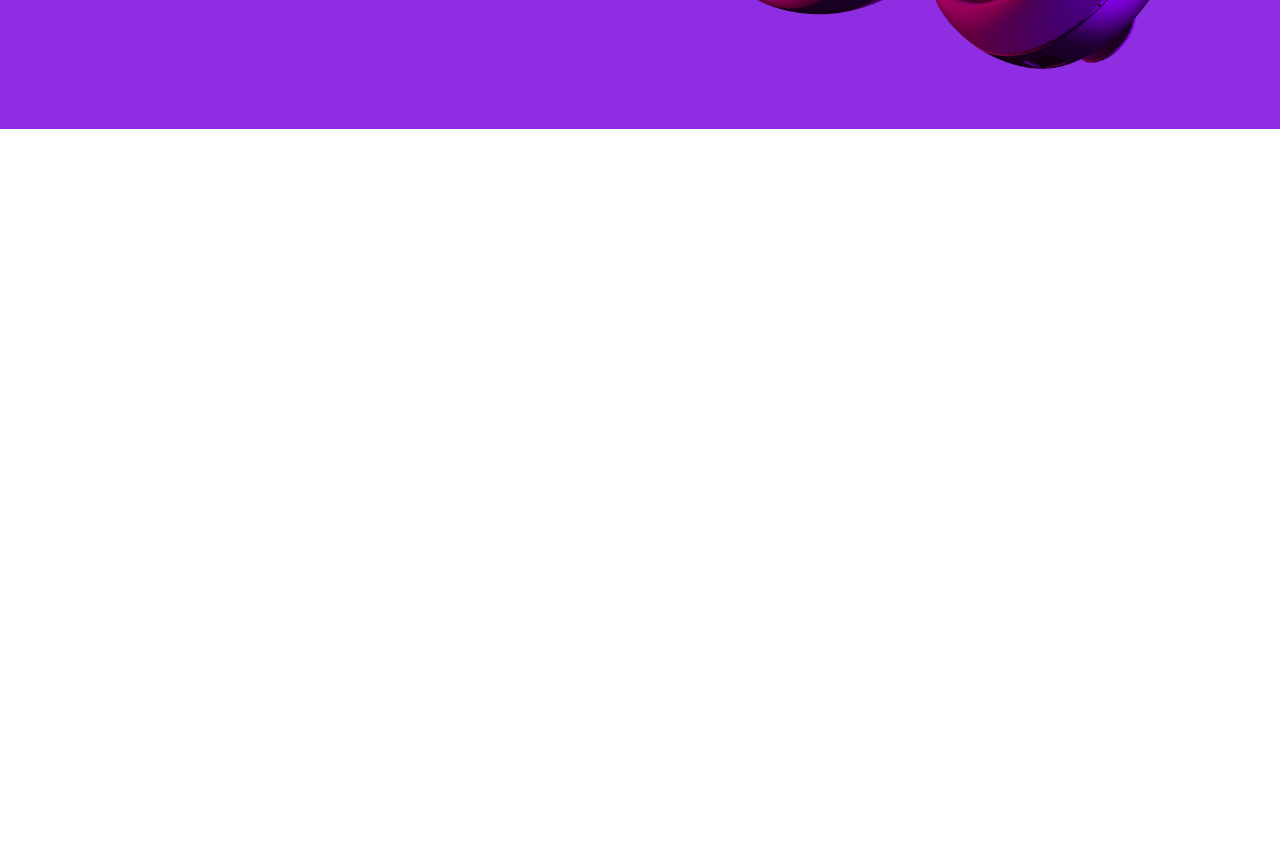
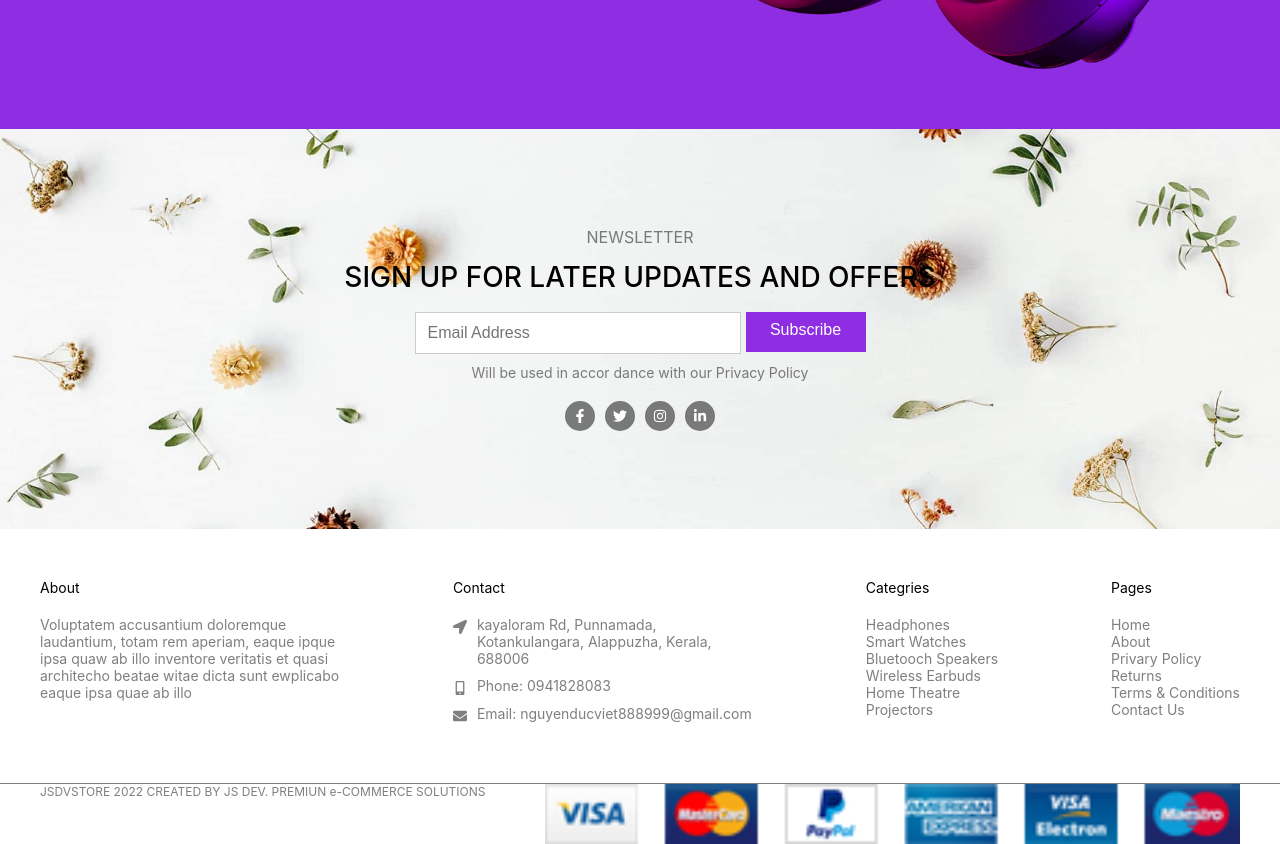
Before and after one commit to vietnguyen999/Project-Cart, a React (Create React App) app: page / in a window 1280 px wide. Shown: the part 720-1564 px from the top of the page. Before the commit the page ends 849 px from the top, so only its background shows below. Built offline with nearby package versions, Linux system fonts and the light colour scheme.

Commit message:
container Footer

```diff
--- a/src/components/Footer/Footer.jsx
+++ b/src/components/Footer/Footer.jsx
@@ -0,0 +1,69 @@
+import React from 'react'
+import {FaMobileAlt} from "react-icons/fa"
+import {FaEnvelope} from "react-icons/fa"
+import {FaLocationArrow} from "react-icons/fa"
+import Payment from "../../assets/payments.png"
+import "./Footer.scss";
+function Footer() {
+  return (
+    <div className="footer">
+        <div className="footer-content">
+            <div className="col">
+                <div className="title">About</div>
+                <div className="text">
+                    Voluptatem accusantium doloremque laudantium, totam rem
+                    aperiam, eaque ipque ipsa quaw ab illo inventore veritatis et
+                    quasi architecho beatae witae dicta sunt ewplicabo eaque
+                    ipsa quae ab illo
+                </div>
+            </div>
+            <div className="col">
+                <div className="title">Contact</div>
+                <div className="c-item">
+                    <FaLocationArrow/>
+                    <div className="text">
+                        kayaloram Rd, Punnamada, Kotankulangara, Alappuzha,
+                        Kerala, 688006
+                    </div>
+                </div>
+                <div className="c-item">
+                    <FaMobileAlt/>
+                    <div className="text">Phone: 0941828083</div>
+                </div>
+                <div className="c-item">
+                    <FaEnvelope/>
+                    <div className="text">Email: nguyenducviet888999@gmail.com</div>
+                </div>
+            </div>
+            <div className="col">
+                <div className="title">Categries</div>
+                <div className="text">Headphones</div>
+                <div className="text">Smart Watches</div>
+                <div className="text">Bluetooch Speakers</div>
+                <div className="text">Wireless Earbuds</div>
+                <div className="text">Home Theatre</div>
+                <div className="text">Projectors</div>
+            </div>
+            <div className="col">
+                <div className="title">Pages</div>
+                <div className="text">Home</div>
+                <div className="text">About</div>
+                <div className="text">Privary Policy</div>
+                <div className="text">Returns</div>
+                <div className="text">Terms & Conditions</div>
+                <div className="text">Contact Us</div>
+            </div>
+        </div>
+        <div className="bottom-bar">
+            <div className="bottom-bar-content">
+                <div className="text">
+                    JSDVSTORE 2022 CREATED BY JS DEV. PREMIUN e-COMMERCE SOLUTIONS
+                </div>
+                <img src={Payment} alt=''/>
+            </div>
+        </div>
+    </div>
+  )
+}
+
+export default Footer
--- a/src/components/Footer/Footer.scss
+++ b/src/components/Footer/Footer.scss
@@ -0,0 +1,69 @@
+@import "../../css-config/mixins.scss";
+.footer{
+    width: 100%;
+    .footer-content{
+        padding: 50px 20px;
+        max-width: 1200px;
+        margin: 0 auto;
+        display: flex;
+        flex-flow: wrap;
+        gap: 20px;
+        @include md{
+            justify-content: space-between;
+            padding: 50px 0;
+        }
+        .col{
+            max-width: 300px;
+            .title{
+                margin-bottom: 20px;
+                font-size: 14px;
+            }
+            .text{
+                color: rgba(0,0,0,0.5);
+                font-size: 14px;
+            }
+            .c-item{
+                display: flex;
+                margin-bottom: 10px;
+                svg{
+                    flex-shrink: 0;
+                    font-size: 14px;
+                    margin-right: 10px;
+                    margin-top: 4px;
+                    color: rgba(0,0,0,0.5);
+                }
+            }
+            span{
+                & .text{
+                    display: block;
+                    margin-bottom: 10px;
+                    cursor: pointer;
+                }
+            }
+        }
+    }
+    .bottom-bar{
+        border-top: 1px solid rgba(0,0,0,0.5);
+        .bottom-bar-content{
+            padding: 20px;
+            display: flex;
+            align-content: center;
+            flex-direction: column;
+            text-align: center;
+            gap: 10px;
+            @include md {
+                padding: 0;
+                height: 60px;
+                max-width: 1200px;
+                margin: 0 auto;
+                flex-direction: row;
+                justify-content: space-between;
+                text-align: left;
+            }
+            .text{
+                font-size: 12px;
+                color: rgba(0,0,0,0.5);
+            }
+        }
+    }
+}
--- /dev/null
+++ b/src/components/Footer/Newsletter/Newsletter.jsx
@@ -0,0 +1,29 @@
+import React from 'react'
+import "./Newsletter.scss";
+import {FaTwitter} from "react-icons/fa";
+import {FaFacebookF} from "react-icons/fa"
+import {FaInstagram} from "react-icons/fa"
+import {FaLinkedinIn} from "react-icons/fa"
+function Newsletter() {
+  return (
+    <div className="newsletter-section">
+        <div className="newsletter-content">
+        <span className="small-text">Newsletter</span>
+        <span className="big-text">Sign up for later updates and offers</span>
+        <div className="form">
+            <input type="text" placeholder='Email Address' />
+            <button>Subscribe</button>
+        </div>
+        <div className="text">Will be used in accor dance with our Privacy Policy</div>
+        <div className="social-icons">
+            <div className="icon"><FaFacebookF size={14}/></div>
+            <div className="icon"><FaTwitter size={14}/></div>
+            <div className="icon"><FaInstagram size={14}/></div>
+            <div className="icon">< FaLinkedinIn size={14}/></div>
+        </div>
+        </div>
+    </div>
+  )
+}
+
+export default Newsletter
--- /dev/null
+++ b/src/components/Footer/Newsletter/Newsletter.scss
@@ -0,0 +1,90 @@
+@import "../../../css-config/mixins.scss";
+
+.newsletter-section{
+    width: 100%;
+    height: 400px;
+    display: flex;
+    align-items: center;
+    background: #f9f9f9 url("../../../assets/newsletter-bg.jpeg");
+    background-position: center;
+    background-repeat: no-repeat;
+    background-size: cover;
+    .newsletter-content{
+        width: fit-content;
+        display: flex;
+        flex-direction: column;
+        align-items: center;
+        margin: 0 auto;
+        text-align: center;
+    }
+    .small-text{
+        margin-bottom: 15px;
+        text-transform: uppercase;
+        color: rgba(0,0,0,0.5);
+    }
+    .big-text{
+        margin-bottom: 20px;
+        font-size: 22px;
+        line-height: 30px;
+        font-weight: 500;
+        text-transform: uppercase;
+        padding: 0 30px;
+        @include md{
+            font-size: 28px;
+        }
+    }
+    .form{
+        display: flex;
+        gap: 5px;
+        margin-bottom: 10px;
+        input{
+            width: 200px;
+            height: 40px;
+            border-radius: 0;
+            border: 1px solid rgba(0,0,0,0.2);
+            padding: 0 12px;
+            font-size: 16px;
+            outline: 0;
+            @include md{
+                width: 300px;
+            }
+        }
+        button{
+            outline: 0;
+            border: 0;
+            height: 40px;
+            width: 100px;
+            display: flex;
+            align-items: center;
+            justify-content: center;
+            cursor: pointer;
+            font-size: 16px;
+            color: white;
+            background-color: #8e2de2;
+            border-bottom: 3px solid #8e2de2;
+            @include md{
+                width: 120px;
+            }
+        }
+    }
+    .text{
+        margin-bottom: 20px;
+        font-size: 14px;
+        color: rgba(0,0,0,0.5);
+    }
+    .social-icons{
+        display: flex;
+        gap: 10px;
+        .icon{
+            width: 30px;
+            height: 30px;
+            background-color: rgba(0,0,0,0.5);
+            border-radius: 50%;
+            color: white;
+            display: flex;
+            justify-content: center;
+            align-items: center;
+        }
+
+    }
+}
--- a/src/components/Home/Home.jsx
+++ b/src/components/Home/Home.jsx
@@ -1,9 +1,13 @@
 import React from 'react'
 import Banner from "./Banner/Banner"
+import Newsletter from '../Footer/Newsletter/Newsletter'
+import Footer from '../Footer/Footer'
 function Home() {
   return (
     <div>
     <Banner/>
+    <Newsletter/>
+    <Footer/>
     </div>
   )
 }
```
